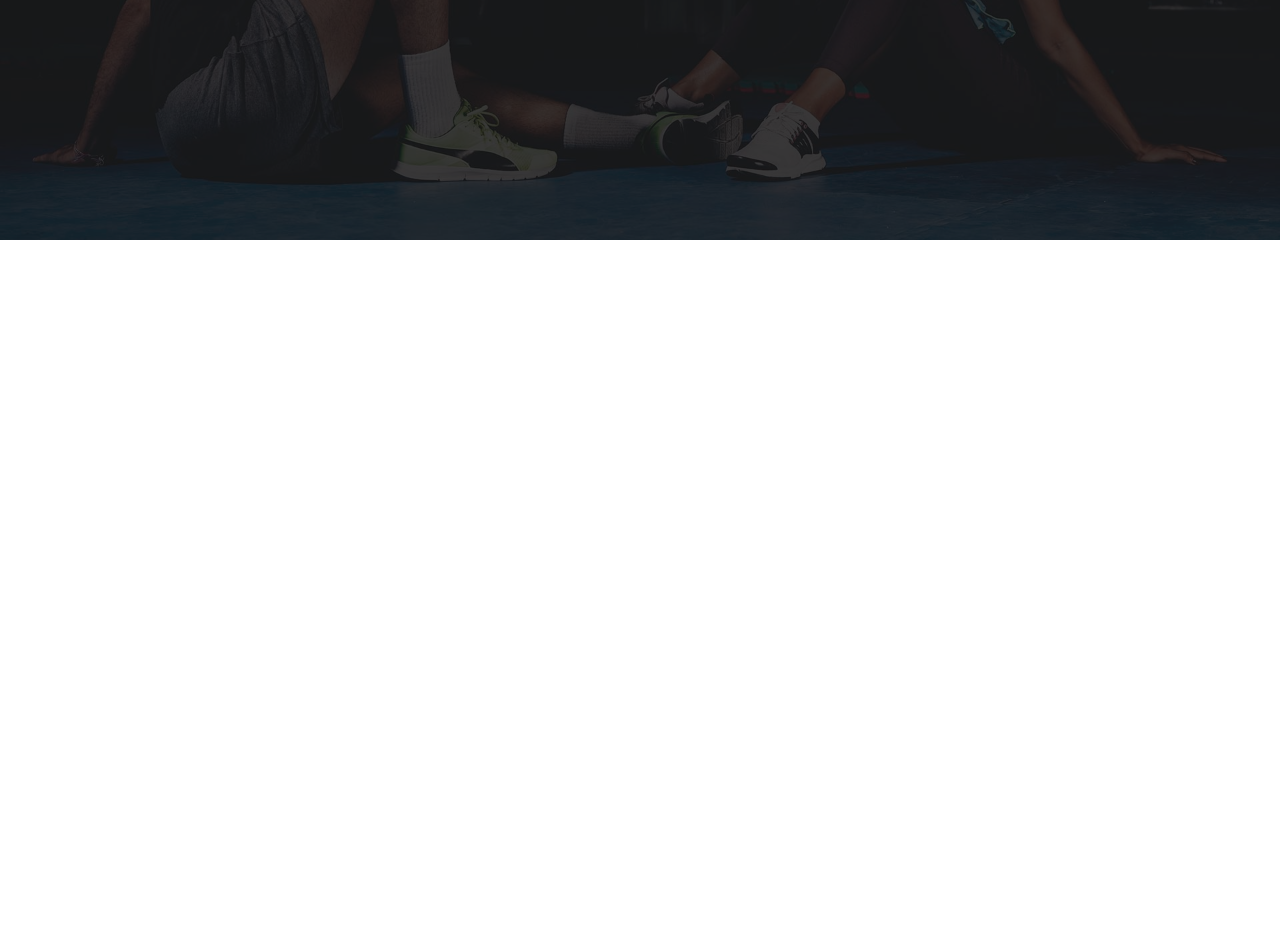
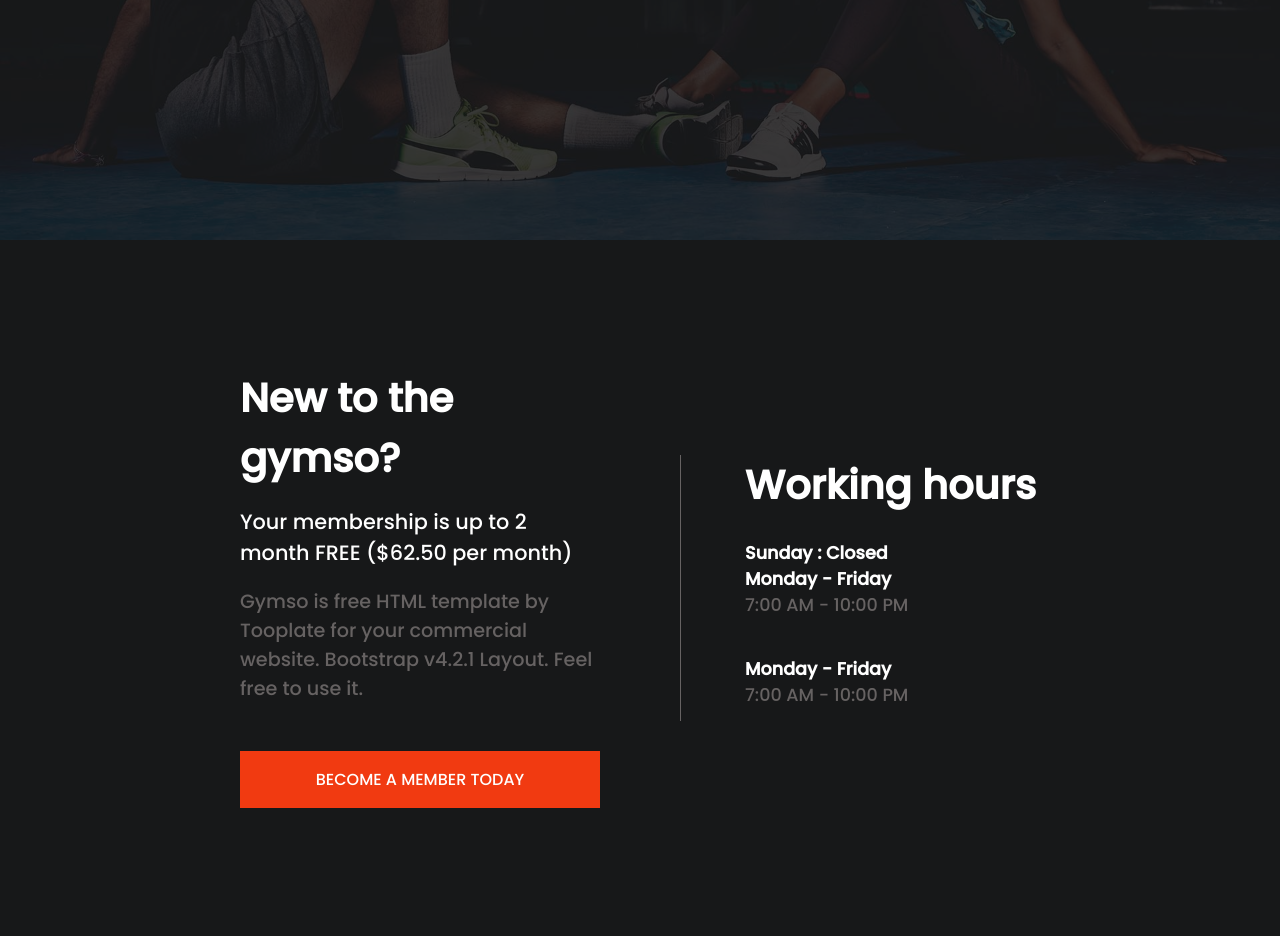
Before and after one commit to bdk27/GymWebsite-practice, a plain HTML site: page index.html in a window 1280 px wide. Shown: the part 560-1496 px from the top of the page. Before the commit the page ends 800 px from the top, so only its background shows below. Drawn offline with Linux system fonts and the light colour scheme.

Commit message:
details section

```diff
--- a/index.html
+++ b/index.html
@@ -35,6 +35,26 @@
         </div>
     </div>
 
+    <div class="details">
+        <div class="one">
+            <h3>New to the gymso?</h3>
+            <h6>Your membership is up to 2 month FREE ($62.50 per month)</h6>
+            <p>Gymso is free HTML template by Tooplate for your commercial website. Bootstrap v4.2.1 Layout. Feel free to use it.</p>
+            <a href="#">Become a member today</a>
+        </div>
+        <div class="two">
+            <h3>Working hours</h3>
+            <br>
+            <h5>Sunday : Closed</h5>
+            <h5>Monday - Friday</h5>
+            <p>7:00 AM - 10:00 PM</p>
+            <br>
+            <h5>Monday - Friday</h5>
+            <p>7:00 AM - 10:00 PM</p>
+        </div>
+    </div>
+
+
     <script src="script.js"></script>
     <script src="https://kit.fontawesome.com/5ed6520c8d.js" crossorigin="anonymous"></script>
 </body>
--- a/style.css
+++ b/style.css
@@ -102,3 +102,65 @@
     background: #fff;
     border: 1px solid #fff;
 }
+
+/* details */
+.details{
+    width: 100%;
+    display: flex;
+    flex-direction: row;
+    justify-content: space-between;
+    align-items: center;
+    padding: 8rem 15rem;
+    background: #171819;
+}
+.details h3,h6,h5{
+    color: #fff;
+}
+.details .one{
+    width: 45%;
+    display: flex;
+    flex-direction: column;
+    justify-content: flex-start;
+}
+.details .one h3{
+    font-size: 2.5rem;
+    padding-bottom: 1.1rem;
+}
+.details .one h6{
+    font-size: 1.3rem;
+    font-weight: 400;
+    padding-bottom: 1.2rem;
+}
+.details .one p{
+    color: #666262;
+    font-size: 1.2rem;
+    padding-bottom: 3rem;
+}
+.details .one a{
+    color: #fff;
+    background: #f13a11;
+    padding: 1rem 0;
+    text-decoration: none;
+    text-transform: uppercase;
+    text-align: center;
+}
+.details .one a:hover{
+    background: #fff;
+    color: #f13a11;
+}
+.details .two{
+    width: 45%;
+    border-left: 1px solid #666262;
+    padding-left: 4rem;
+}
+.details .two h3{
+    font-size: 2.5rem;
+}
+.details .two h5{
+    font-size: 1.1rem;
+}
+.details .two p{
+    font-size: 1.1rem;
+    color: #666262;
+    margin-bottom: 0.8rem;
+}
```
